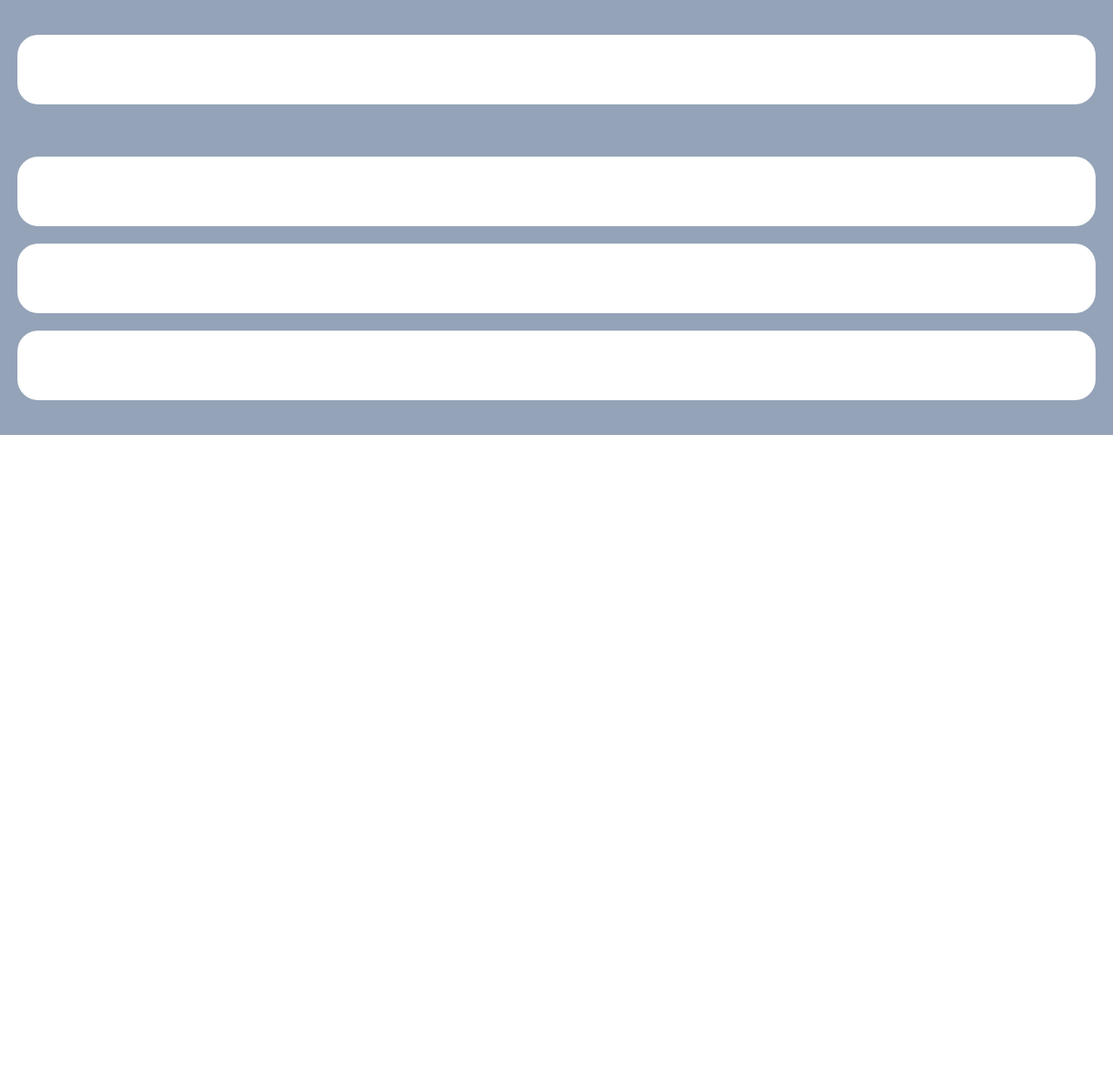
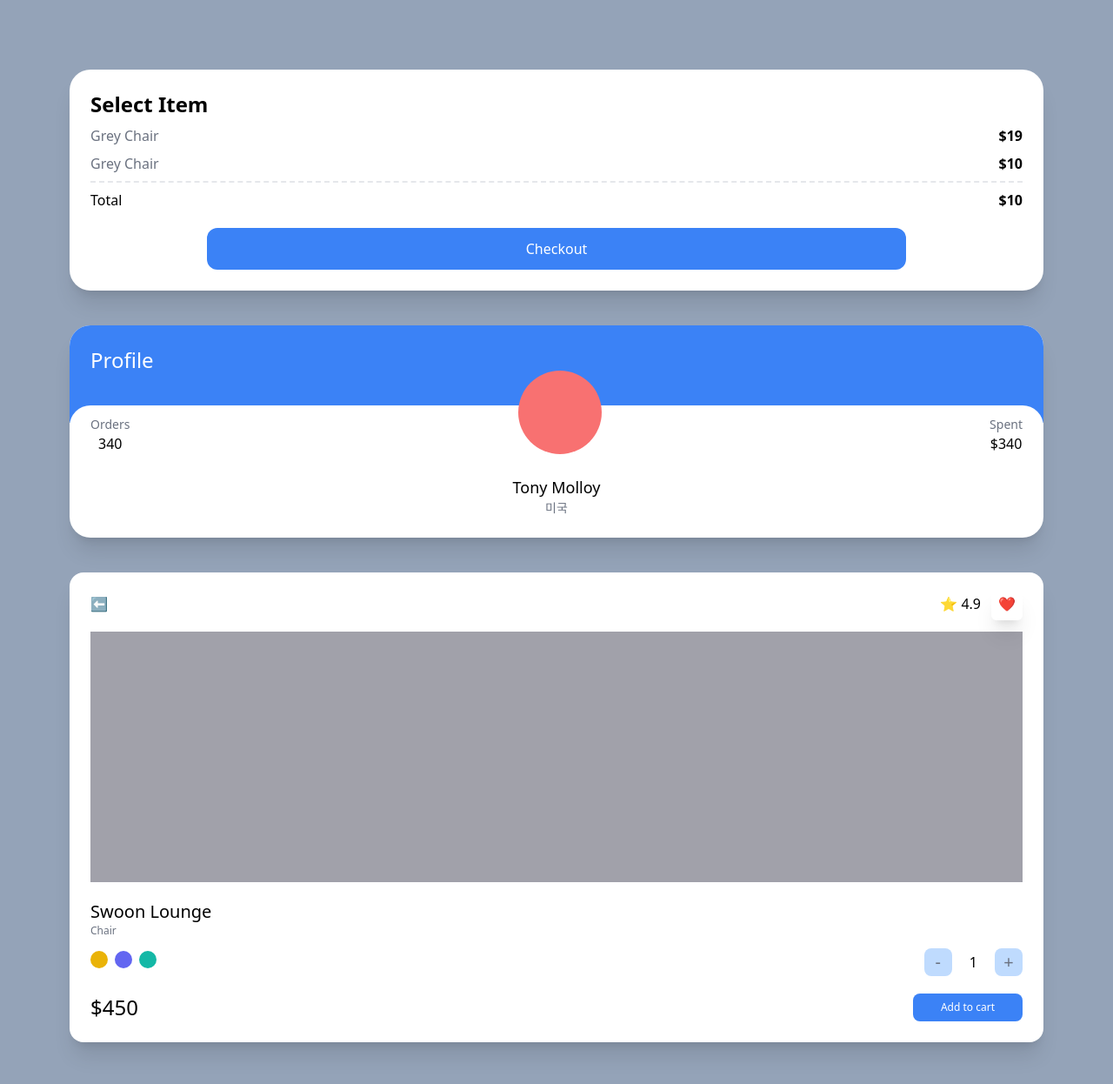
Before and after one commit to hyungkishin/carrot-market, a Next.js app: page / in a window 1280 px wide. Shown: the top 1246 px of the page at 87% size. Before the commit the page ends 800 px from the top, so only its background shows below. Built offline with nearby package versions, Linux system fonts and the light colour scheme.

Commit message:
NextPage Update

```diff
--- a/pages/index.tsx
+++ b/pages/index.tsx
@@ -1,13 +1,87 @@
 import type { NextPage } from "next";
 
 const Home: NextPage = () => {
-  // 6: 48
   return (
-    <div className="bg-slate-400 py-10 px-5 flex flex-col space-y-5">
-      <div className="bg-white p-10 rounded-3xl mb-10"></div>
-      <div className="bg-white p-10 rounded-3xl mb-10"></div>
-      <div className="bg-white p-10 rounded-3xl mb-10"></div>
-      <div className="bg-white p-10 rounded-3xl mb-10"></div>
+    <div className="bg-slate-400 py-20 px-20 grid gap-10 min-h-screen">
+      <div className="bg-white p-6 rounded-3xl shadow-xl">
+        <span className="font-semibold text-2xl">Select Item</span>
+        <div className="flex justify-between my-2">
+          <span className="text-gray-500">Grey Chair</span>
+          <span className="font-semibold">$19</span>
+        </div>
+        <div className="flex justify-between">
+          <span className="text-gray-500">Grey Chair</span>
+          <span className="font-semibold">$10</span>
+        </div>
+        <div className="flex justify-between mt-2 pt-2 border-t-2 border-dashed">
+          <span>Total</span>
+          <span className="font-semibold">$10</span>
+        </div>
+        <button
+          className="mt-5 bg-blue-500 text-white p-3
+          text-center rounded-xl w-3/4 mx-auto
+          hover:bg-teal-500 hover:text-black
+          active:bg-yellow-500 focus:bg-red-500
+          block
+         "
+        >
+          Checkout
+        </button>
+      </div>
+      <div className="bg-white overflow-hidden rounded-3xl shadow-xl">
+        <div className="bg-blue-500 p-6 pb-14">
+          <span className="text-white text-2xl">Profile</span>
+        </div>
+        <div className="rounded-3xl p-6 bg-white relative -top-5">
+          <div className="flex relative -top-16 items-end justify-between">
+            <div className="flex flex-col items-center">
+              <span className="text-sm text-gray-500">Orders</span>
+              <span className="font-medium">340</span>
+            </div>
+            <div className="h-24 w-24 bg-red-400 rounded-full" />
+            <div className="flex flex-col items-center">
+              <span className="text-sm text-gray-500">Spent</span>
+              <span className="font-medium">$340</span>
+            </div>
+          </div>
+          <div className="relative  flex flex-col items-center -mt-10 -mb-5">
+            <span className="text-lg font-medium">Tony Molloy</span>
+            <span className="text-sm text-gray-500">미국</span>
+          </div>
+        </div>
+      </div>
+      <div className="bg-white p-6 rounded-2xl shadow-xl">
+        <div className="flex mb-5 justify-between items-center">
+          <span>⬅️</span>
+          <div className="space-x-3">
+            <span>⭐️ 4.9</span>
+            <span className="shadow-xl p-2 rounded-md">❤️</span>
+          </div>
+        </div>
+        <div  className="bg-zinc-400 h-72 mb-5"/>
+        <div className="flex flex-col">
+          <span className="font-medium text-xl">Swoon Lounge</span>
+          <span className="text-xs text-gray-500">Chair</span>
+          <div className="mt-3 mb-5 flex justify-between items-center">
+            <div className="space-x-2">
+              <button className="w-5 h-5 rounded-full bg-yellow-500" />
+              <button className="w-5 h-5 rounded-full bg-indigo-500" />
+              <button className="w-5 h-5 rounded-full bg-teal-500" />
+            </div>
+            <div className="flex items-center space-x-5">
+              <button className="rounded-lg bg-blue-200 justify-center items-center aspect-square w-8 font-medium text-xl text-gray-500">-</button>
+              <span>1</span>
+              <button className="rounded-lg bg-blue-200 justify-center items-center aspect-square w-8 font-medium text-xl text-gray-500">+</button>
+            </div>
+          </div>
+          <div className="flex justify-between items-center">
+            <span className="font-medium text-2xl">$450</span>
+            <button className="bg-blue-500 p-2 px-8 text-center text-xs text-white rounded-lg">
+              Add to cart
+            </button>
+          </div>
+        </div>
+      </div>
     </div>
   );
 };
```
